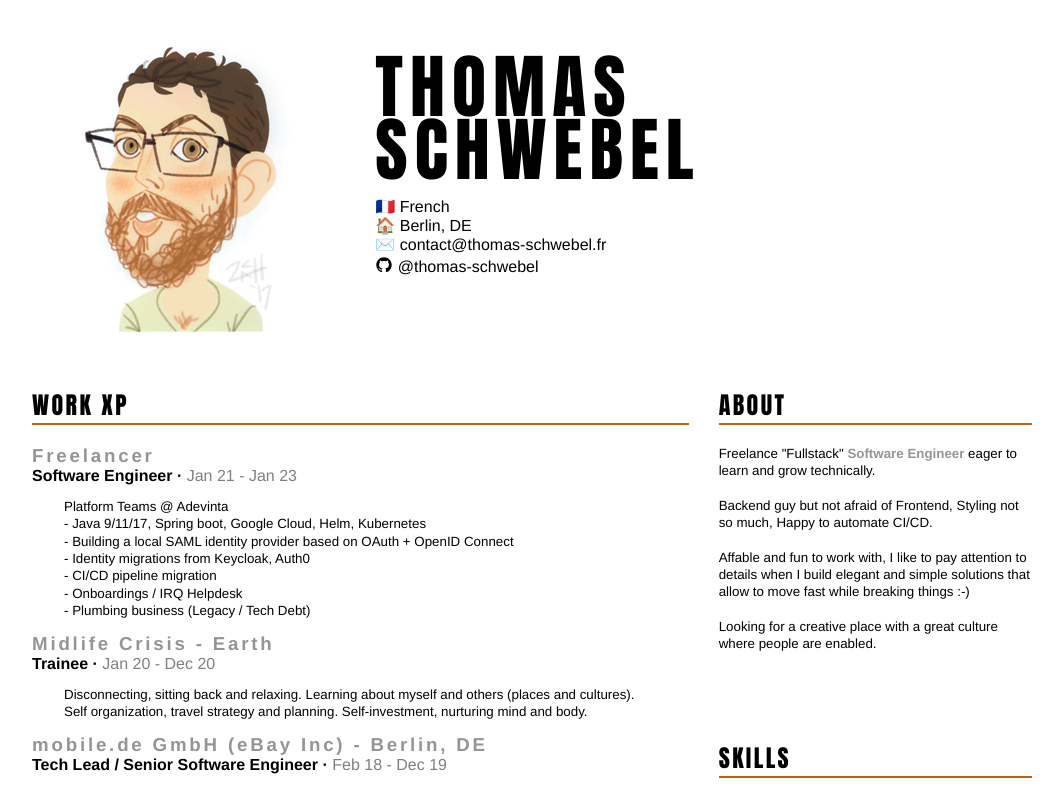
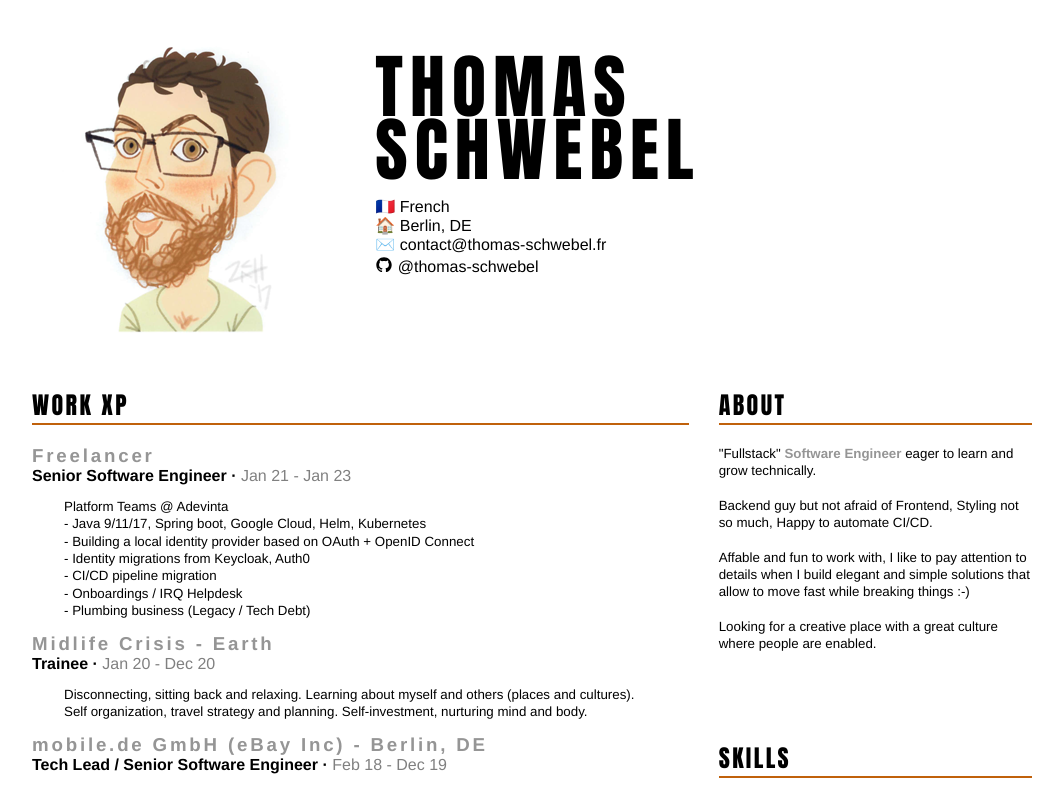
Before and after one commit to thomas-schwebel/website, a React (Create React App) app: page / in a window 1280 px wide. Shown: the top 788 px of the page, without its empty margins (108-1171 px from the left). Built offline with nearby package versions, Linux system fonts and the light colour scheme.

Commit message:
CV tweaks

```diff
--- a/src/pages/resume/index.js
+++ b/src/pages/resume/index.js
@@ -45,12 +45,12 @@ function Resume() {
             <article>
                 <h3>Freelancer</h3>
                 <Xp
-                    title="Software Engineer"
+                    title="Senior Software Engineer"
                     from="Jan 21"
                     to="Jan 23">
                         <p>Platform Teams @ Adevinta<br/>
                         - Java 9/11/17, Spring boot, Google Cloud, Helm, Kubernetes<br/>
-                        - Building a local SAML identity provider based on OAuth + OpenID Connect<br/>
+                        - Building a local identity provider based on OAuth + OpenID Connect<br/>
                         - Identity migrations from Keycloak, Auth0<br/>
                         - CI/CD pipeline migration<br/>
                         - Onboardings / IRQ Helpdesk<br/>
@@ -157,7 +157,7 @@ function Resume() {
         <section id="about">
             <h1>About</h1>
             <article>
-                <p>Freelance "Fullstack" <b>Software Engineer</b> eager to learn and grow technically.<br/><br/>
+                <p>"Fullstack" <b>Software Engineer</b> eager to learn and grow technically.<br/><br/>
                     Backend guy but not afraid of Frontend, Styling not so much, Happy to automate CI/CD.<br/><br/>
                     Affable and fun to work with, I like to pay attention to details when I build elegant and simple solutions that allow to move fast while breaking things :-)<br/><br/>
                     Looking for a creative place with a great culture where people are enabled.</p>
```
Also changed, not shown: 9 other files (tests, documents, lock files or other folders).
